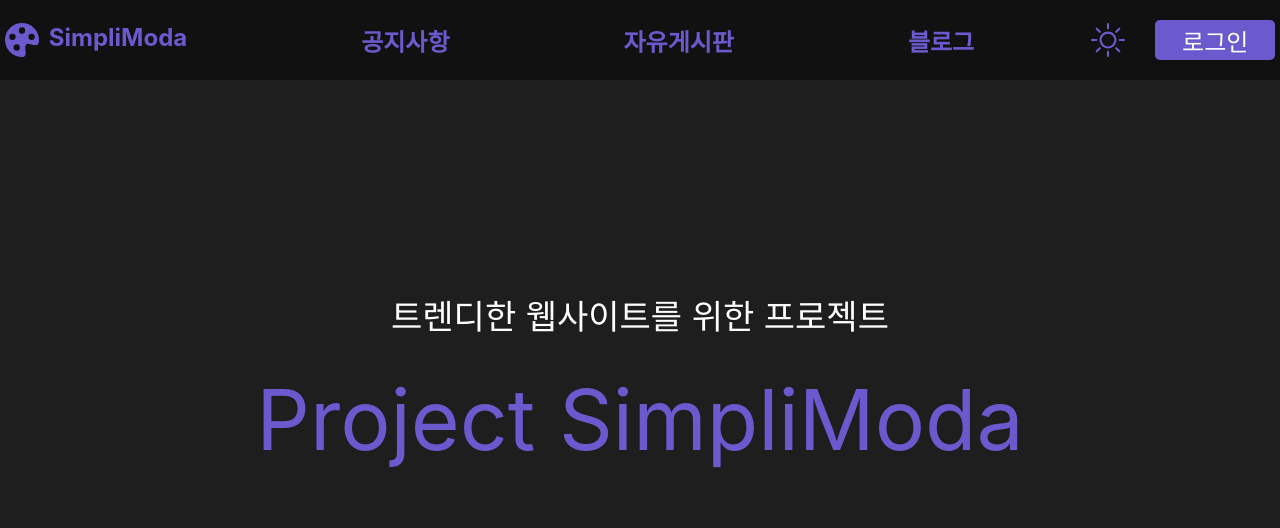
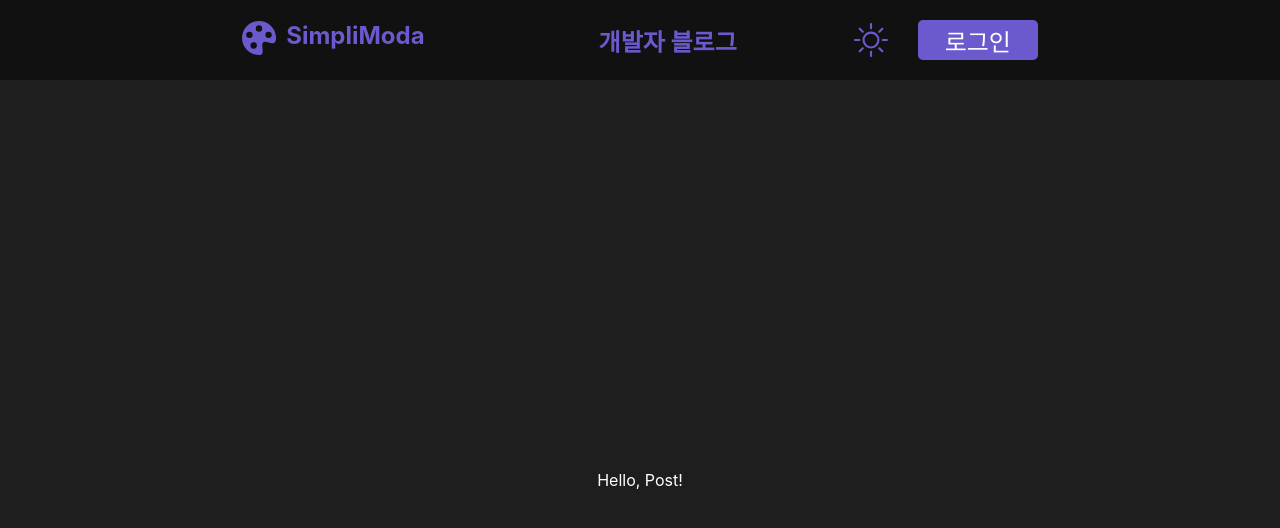
Before and after one commit to Eriniss/SimpliModa, a React (Create React App) app: page /post in a window 1280 px wide. Shown: the top 528 px of the page. Built offline with nearby package versions, Linux system fonts and the light colour scheme.

Commit message:
complate basic styleing

```diff
--- a/src/App.tsx
+++ b/src/App.tsx
@@ -1,42 +1,21 @@
 import React from 'react';
-import styled from 'styled-components';
+import { BrowserRouter, Route, Routes } from 'react-router-dom';
 
-import Navbar from './components/Navbar';
-
-/* Style Section */
-
-const AppContainer = styled.div`
-  background-color: #1e1e1e;
-  height: 100vh;
-  display: flex;
-  flex-direction: column;
-  justify-content: center;
-  align-items: center;
-`;
-
-const MainLabel = styled.div`
-  font-size: 84px;
-  color: #6a5acd;
-  margin-bottom: 200px;
-`;
-
-const SubLabel = styled.div`
-  font-size: 34px;
-  color: #ffffff;
-  margin-bottom: 30px;
-`;
+import Home from './pages/Home';
+import Blog from './pages/Blog';
+import Post from './pages/Post';
 
 /* Component Section */
 
 const App = () => {
   return (
-    <>
-      <Navbar />
-      <AppContainer>
-        <SubLabel>트렌디한 웹사이트를 위한 프로젝트</SubLabel>
-        <MainLabel>Project SimpliModa</MainLabel>
-      </AppContainer>
-    </>
+    <BrowserRouter>
+      <Routes>
+        <Route path="/" element={<Home />} />
+        <Route path="/blog" element={<Blog />} />
+        <Route path="/post" element={<Post />} />
+      </Routes>
+    </BrowserRouter>
   );
 };
 
--- a/src/components/Navbar/index.tsx
+++ b/src/components/Navbar/index.tsx
@@ -1,5 +1,6 @@
 import React from 'react';
 import styled from 'styled-components';
+import { Link } from 'react-router-dom';
 
 import { ReactComponent as Palette } from '../../static/palette-fill.svg';
 import { ReactComponent as Sun } from '../../static/brightness-high.svg';
@@ -45,12 +46,14 @@ const Navbar = () => {
   return (
     <DarkmodeNav>
       <Logo>
-        <Palette width={34} height={34} />
+        <Link to="/" style={{ textDecoration: 'none', color: 'inherit' }}>
+          <Palette width={34} height={34} />
+        </Link>
         <LogoLabel>SimpliModa</LogoLabel>
       </Logo>
-      <Label>공지사항</Label>
-      <Label>자유게시판</Label>
-      <Label>블로그</Label>
+      <Link to="/blog" style={{ textDecoration: 'none', color: 'inherit' }}>
+        <Label>개발자 블로그</Label>
+      </Link>
       <Logo style={{ margin: '0 30px' }}>
         <Sun width={34} height={34} />
       </Logo>
--- /dev/null
+++ b/src/pages/Blog.tsx
@@ -0,0 +1,29 @@
+import React from 'react';
+import styled from 'styled-components';
+
+import Navbar from '../components/Navbar';
+
+/* Style Section */
+
+const Body = styled.div`
+  color: #ffffff;
+  background-color: #1e1e1e;
+  height: 100vh;
+  display: flex;
+  align-items: center;
+  flex-direction: column;
+  justify-content: center;
+`;
+
+/* Component Section */
+
+const Blog = () => {
+  return (
+    <div>
+      <Navbar />
+      <Body>Hi!</Body>
+    </div>
+  );
+};
+
+export default Blog;
--- /dev/null
+++ b/src/pages/Home.tsx
@@ -0,0 +1,44 @@
+import React from 'react';
+import styled from 'styled-components';
+
+import Navbar from '../components/Navbar';
+
+/* Style Section */
+
+const Body = styled.div`
+  color: #ffffff;
+  background-color: #1e1e1e;
+  height: 100vh;
+  display: flex;
+  align-items: center;
+  flex-direction: column;
+  justify-content: center;
+`;
+
+const Title = styled.div`
+  font-size: 84px;
+  color: #6a5acd;
+  margin-bottom: 200px;
+`;
+
+const Label = styled.div`
+  font-size: 34px;
+  color: #ffffff;
+  margin-bottom: 30px;
+`;
+
+/* Component Section */
+
+const Home = () => {
+  return (
+    <div>
+      <Navbar />
+      <Body>
+        <Label>트렌디한 웹사이트를 위한 프로젝트</Label>
+        <Title>Project SimpliModa</Title>
+      </Body>
+    </div>
+  );
+};
+
+export default Home;
--- /dev/null
+++ b/src/pages/Post.tsx
@@ -0,0 +1,29 @@
+import React from 'react';
+import styled from 'styled-components';
+
+import Navbar from '../components/Navbar';
+
+/* Style Section */
+
+const Body = styled.div`
+  color: #ffffff;
+  background-color: #1e1e1e;
+  height: 100vh;
+  display: flex;
+  align-items: center;
+  flex-direction: column;
+  justify-content: center;
+`;
+
+/* Component Section */
+
+const Blog = () => {
+  return (
+    <div>
+      <Navbar />
+      <Body>Hello, Post!</Body>
+    </div>
+  );
+};
+
+export default Blog;
--- a/tsconfig.json
+++ b/tsconfig.json
@@ -22,5 +22,5 @@
   },
   "include": [
     "src"
-  ]
+, "pages/Blog.tsx"  ]
 }
```
Also changed, not shown: package.json (+5 -2 lines), 1 other file (tests, documents, lock files or other folders).
